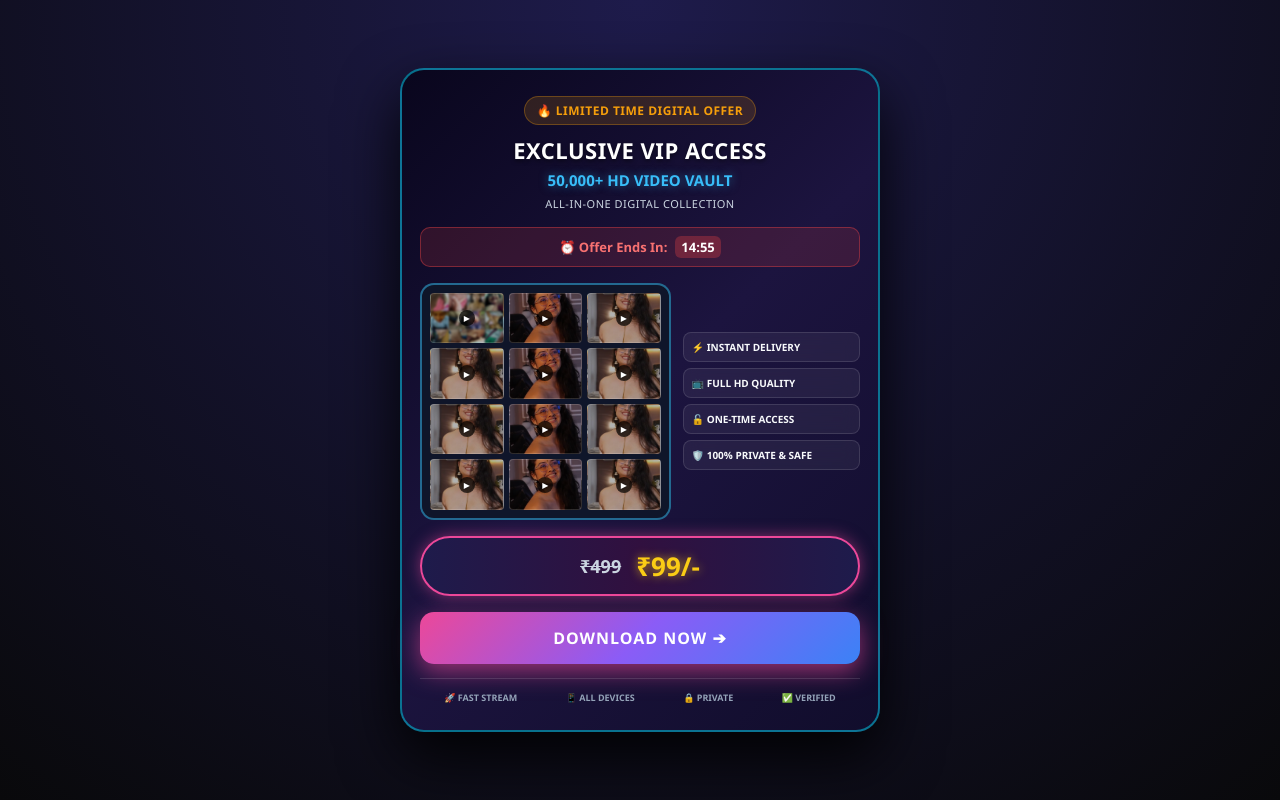
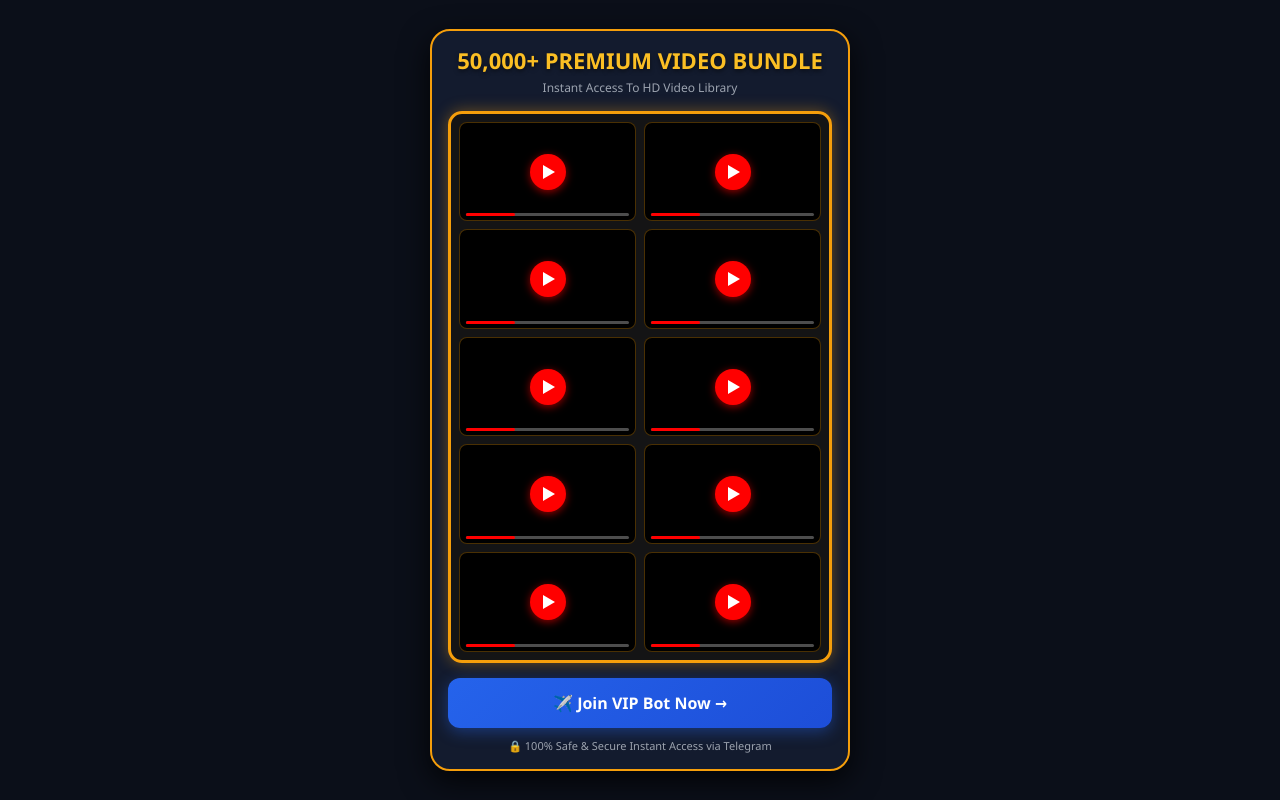
Before and after one commit to sarkarrahul68341-blip/-vip-store-offer-page, a plain HTML site: page index.html in a window 1280 px wide. Drawn offline with Linux system fonts and the light colour scheme.

Commit message:
Refactor index.html with style updates and new features
Updated the title and various styles for better appearance. Removed unnecessary elements and added new features like a join button and a security footer.

```diff
--- a/index.html
+++ b/index.html
@@ -3,294 +3,191 @@
 <head>
     <meta charset="UTF-8">
     <meta name="viewport" content="width=device-width, initial-scale=1.0">
-    <title>Exclusive VIP Access - 50,000+ HD Video Vault</title>
+    <title>50,000+ Premium Video Bundle - VIP Access</title>
     <style>
         * {
-            box-sizing: border-box;
             margin: 0;
             padding: 0;
+            box-sizing: border-box;
+            font-family: 'Segoe UI', Tahoma, Geneva, Verdana, sans-serif;
         }
+
         body {
-            background: radial-gradient(circle at top, #1e1b4b, #09090b);
-            font-family: 'Segoe UI', Roboto, Helvetica, Arial, sans-serif;
+            background-color: #0b0f19;
             color: #ffffff;
             display: flex;
             justify-content: center;
             align-items: center;
             min-height: 100vh;
-            padding: 10px;
+            padding: 15px;
         }
-        .banner-container {
-            background: linear-gradient(135deg, #09061d, #1c143f, #110d2c);
-            border: 2.5px solid rgba(6, 182, 212, 0.6);
-            border-radius: 24px;
-            padding: 26px 18px;
-            max-width: 480px;
+
+        .container {
             width: 100%;
+            max-width: 420px;
+            background: #131b2e;
+            border-radius: 20px;
+            padding: 16px;
+            box-shadow: 0 10px 30px rgba(0, 0, 0, 0.8);
+            border: 2px solid #f59e0b;
+        }
+
+        .header-section {
             text-align: center;
-            box-shadow: 0 25px 60px rgba(0, 0, 0, 0.9);
+            margin-bottom: 15px;
         }
-        .top-badge {
-            font-size: 12px;
-            font-weight: 700;
-            color: #f59e0b;
-            background: rgba(245, 158, 11, 0.15);
-            border: 1px solid rgba(245, 158, 11, 0.3);
-            padding: 5px 12px;
-            border-radius: 20px;
-            display: inline-block;
-            margin-bottom: 12px;
-            letter-spacing: 0.5px;
+
+        .header-section h1 {
+            font-size: 22px;
+            font-weight: 800;
+            color: #fbbf24;
             text-transform: uppercase;
-        }
-        h1 {
-            font-size: 22px;
-            font-weight: 900;
-            color: #ffffff;
             line-height: 1.2;
-            margin-bottom: 6px;
-            letter-spacing: 0.5px;
+            margin-bottom: 5px;
             text-shadow: 0 2px 4px rgba(0,0,0,0.5);
         }
-        .sub-title {
-            font-size: 15px;
-            font-weight: 800;
-            color: #38bdf8;
-            margin-bottom: 6px;
-            text-shadow: 0 0 10px rgba(56,189,248,0.5);
-        }
-        .desc {
-            font-size: 11px;
-            color: #cbd5e1;
-            margin-bottom: 16px;
-            letter-spacing: 0.5px;
+
+        .header-section p {
+            font-size: 12px;
+            color: #9ca3af;
         }
 
-        /* Live Timer Styling */
-        .timer-box {
-            background: rgba(239, 68, 68, 0.15);
-            border: 1.5px solid rgba(239, 68, 68, 0.4);
-            color: #f87171;
+        /* Golden Glowing Frame for Video Grid */
+        .golden-frame {
+            border: 3px solid #f59e0b;
+            border-radius: 14px;
             padding: 8px;
-            border-radius: 10px;
-            font-size: 13px;
-            font-weight: 800;
-            margin-bottom: 16px;
-            display: flex;
-            justify-content: center;
-            gap: 8px;
-            align-items: center;
-        }
-        .timer-box span {
-            background: rgba(239, 68, 68, 0.3);
-            padding: 2px 6px;
-            border-radius: 6px;
-            color: #ffffff;
+            background: rgba(20, 15, 5, 0.6);
+            box-shadow: 0 0 15px rgba(245, 158, 11, 0.4);
+            margin-bottom: 15px;
         }
 
-        .content-flex {
-            display: flex;
-            gap: 12px;
-            margin-bottom: 16px;
-            align-items: center;
+        /* 10 Boxes Grid Layout (2 columns x 5 rows) */
+        .video-grid {
+            display: grid;
+            grid-template-columns: repeat(2, 1fr);
+            gap: 8px;
         }
+
         .video-box {
-            flex: 1.3;
-            background: rgba(15, 23, 42, 0.95);
-            border: 2px solid rgba(56, 189, 248, 0.5);
-            border-radius: 14px;
-            padding: 8px;
-            display: grid;
-            grid-template-columns: repeat(3, 1fr);
-            gap: 5px;
-        }
-        .thumb {
-            background-size: cover;
-            background-position: center;
-            aspect-ratio: 16/11;
-            border-radius: 4px;
+            background: #000000;
+            border-radius: 8px;
+            aspect-ratio: 16/9;
+            position: relative;
             display: flex;
             justify-content: center;
             align-items: center;
-            position: relative;
-            border: 1px solid rgba(255,255,255,0.15);
+            border: 1px solid rgba(245, 158, 11, 0.3);
+            overflow: hidden;
         }
 
-        /* Sabhi 12 gharon mein HP.jpg, photo 2.jpg aur photo 3.jpg ka proper setup (khali boxes mein photo 3.jpg) */
-        .thumb:nth-child(1) { background-image: linear-gradient(rgba(0,0,0,0.3), rgba(0,0,0,0.3)), url('HP.jpg'); }
-        .thumb:nth-child(2) { background-image: linear-gradient(rgba(0,0,0,0.3), rgba(0,0,0,0.3)), url('photo%202.jpg'); }
-        .thumb:nth-child(3) { background-image: linear-gradient(rgba(0,0,0,0.3), rgba(0,0,0,0.3)), url('photo%203.jpg'); }
-
-        .thumb:nth-child(4) { background-image: linear-gradient(rgba(0,0,0,0.3), rgba(0,0,0,0.3)), url('photo%203.jpg'); }
-        .thumb:nth-child(5) { background-image: linear-gradient(rgba(0,0,0,0.3), rgba(0,0,0,0.3)), url('photo%202.jpg'); }
-        .thumb:nth-child(6) { background-image: linear-gradient(rgba(0,0,0,0.3), rgba(0,0,0,0.3)), url('photo%203.jpg'); }
-
-        .thumb:nth-child(7) { background-image: linear-gradient(rgba(0,0,0,0.3), rgba(0,0,0,0.3)), url('photo%203.jpg'); }
-        .thumb:nth-child(8) { background-image: linear-gradient(rgba(0,0,0,0.3), rgba(0,0,0,0.3)), url('photo%202.jpg'); }
-        .thumb:nth-child(9) { background-image: linear-gradient(rgba(0,0,0,0.3), rgba(0,0,0,0.3)), url('photo%203.jpg'); }
-
-        .thumb:nth-child(10) { background-image: linear-gradient(rgba(0,0,0,0.3), rgba(0,0,0,0.3)), url('photo%203.jpg'); }
-        .thumb:nth-child(11) { background-image: linear-gradient(rgba(0,0,0,0.3), rgba(0,0,0,0.3)), url('photo%202.jpg'); }
-        .thumb:nth-child(12) { background-image: linear-gradient(rgba(0,0,0,0.3), rgba(0,0,0,0.3)), url('photo%203.jpg'); }
-
-        /* Centered Play Button */
-        .thumb::after {
-            content: '▶';
-            font-size: 8px;
-            color: #ffffff;
-            background: rgba(0, 0, 0, 0.7);
-            width: 16px;
-            height: 16px;
+        /* Red Play Button */
+        .play-btn {
+            width: 36px;
+            height: 36px;
+            background: #ff0000;
             border-radius: 50%;
             display: flex;
             justify-content: center;
             align-items: center;
-            position: absolute;
-            top: 50%;
-            left: 50%;
-            transform: translate(-50%, -50%);
-            text-shadow: 0 0 3px rgba(0,0,0,0.8);
+            box-shadow: 0 2px 8px rgba(255, 0, 0, 0.6);
         }
 
-        .features-box {
-            flex: 1;
-            display: flex;
-            flex-direction: column;
-            gap: 6px;
-        }
-        .feature-chip {
-            background: rgba(255, 255, 255, 0.06);
-            border: 1px solid rgba(255, 255, 255, 0.12);
-            backdrop-filter: blur(8px);
-            padding: 7px 8px;
-            border-radius: 8px;
-            font-size: 10px;
-            font-weight: 700;
-            color: #f8fafc;
-            text-align: left;
-            display: flex;
-            align-items: center;
-            gap: 5px;
+        .play-btn::after {
+            content: '';
+            width: 0;
+            height: 0;
+            border-top: 7px solid transparent;
+            border-bottom: 7px solid transparent;
+            border-left: 12px solid #ffffff;
+            margin-left: 2px;
         }
 
-        .price-banner {
-            background: linear-gradient(90deg, #1e1b4b, #31103f, #1e1b4b);
-            border: 2px solid #ec4899;
-            border-radius: 50px;
-            padding: 10px 18px;
-            margin-bottom: 16px;
-            display: flex;
-            justify-content: center;
-            align-items: center;
-            gap: 15px;
-            box-shadow: 0 0 15px rgba(236, 72, 153, 0.5);
-        }
-        .old-price {
-            font-size: 18px;
-            color: #cbd5e1;
-            text-decoration: line-through;
-            font-weight: 700;
-        }
-        .new-price {
-            font-size: 26px;
-            color: #facc15;
-            font-weight: 900;
-            text-shadow: 0 0 10px rgba(250,204,21,0.7);
+        /* Bottom Playback Bar inside each box */
+        .playback-bar {
+            position: absolute;
+            bottom: 4px;
+            left: 6px;
+            right: 6px;
+            height: 3px;
+            background: rgba(255, 255, 255, 0.3);
+            border-radius: 2px;
         }
 
-        .download-btn {
+        .playback-progress {
+            width: 30%;
+            height: 100%;
+            background: #ff0000;
+            border-radius: 2px;
+        }
+
+        .join-btn {
             display: block;
             width: 100%;
-            background: linear-gradient(135deg, #ec4899, #8b5cf6, #3b82f6);
-            color: #ffffff;
+            background: linear-gradient(135deg, #2563eb, #1d4ed8);
+            color: white;
+            text-align: center;
+            padding: 14px;
+            border-radius: 12px;
+            text-decoration: none;
+            font-weight: bold;
             font-size: 16px;
-            font-weight: 900;
-            padding: 15px;
-            border-radius: 14px;
-            text-decoration: none;
-            box-shadow: 0 8px 25px rgba(236, 72, 153, 0.6);
-            text-transform: uppercase;
-            letter-spacing: 1px;
-            margin-bottom: 14px;
-            transition: transform 0.2s;
+            box-shadow: 0 4px 15px rgba(37, 99, 235, 0.4);
+            margin-bottom: 10px;
         }
-        .download-btn:active {
-            transform: scale(0.98);
-        }
-        .footer-icons {
-            default: flex;
-            display: flex;
-            justify-content: space-around;
-            font-size: 9px;
-            color: #94a3b8;
-            font-weight: 700;
-            text-transform: uppercase;
-            border-top: 1px solid rgba(255, 255, 255, 0.12);
-            padding-top: 12px;
+
+        .footer-secure {
+            text-align: center;
+            font-size: 11px;
+            color: #9ca3af;
         }
     </style>
 </head>
 <body>
 
-    <div class="banner-container">
-        <div class="top-badge">🔥 Limited Time Digital Offer</div>
-        <h1>EXCLUSIVE VIP ACCESS</h1>
-        <div class="sub-title">50,000+ HD VIDEO VAULT</div>
-        <div class="desc">ALL-IN-ONE DIGITAL COLLECTION</div>
-
-        <!-- Live Countdown Timer -->
-        <div class="timer-box">
-            ⏰ Offer Ends In: <span id="countdown">14:59</span>
+    <div class="container">
+        <!-- Header -->
+        <div class="header-section">
+            <h1>50,000+ Premium Video Bundle</h1>
+            <p>Instant Access To HD Video Library</p>
         </div>
 
-        <div class="content-flex">
-            <!-- Thumbnails Grid -->
-            <div class="video-box">
-                <div class="thumb"></div><div class="thumb"></div><div class="thumb"></div>
-                <div class="thumb"></div><div class="thumb"></div><div class="thumb"></div>
-                <div class="thumb"></div><div class="thumb"></div><div class="thumb"></div>
-                <div class="thumb"></div><div class="thumb"></div><div class="thumb"></div>
-            </div>
-
-            <!-- Features Badges -->
-            <div class="features-box">
-                <div class="feature-chip">⚡ INSTANT DELIVERY</div>
-                <div class="feature-chip">📺 FULL HD QUALITY</div>
-                <div class="feature-chip">🔓 ONE-TIME ACCESS</div>
-                <div class="feature-chip">🛡️ 100% PRIVATE & SAFE</div>
+        <!-- Golden Frame with 10 Blank Video Boxes -->
+        <div class="golden-frame">
+            <div class="video-grid">
+                <!-- Box 1 -->
+                <div class="video-box"><div class="play-btn"></div><div class="playback-bar"><div class="playback-progress"></div></div></div>
+                <!-- Box 2 -->
+                <div class="video-box"><div class="play-btn"></div><div class="playback-bar"><div class="playback-progress"></div></div></div>
+                <!-- Box 3 -->
+                <div class="video-box"><div class="play-btn"></div><div class="playback-bar"><div class="playback-progress"></div></div></div>
+                <!-- Box 4 -->
+                <div class="video-box"><div class="play-btn"></div><div class="playback-bar"><div class="playback-progress"></div></div></div>
+                <!-- Box 5 -->
+                <div class="video-box"><div class="play-btn"></div><div class="playback-bar"><div class="playback-progress"></div></div></div>
+                <!-- Box 6 -->
+                <div class="video-box"><div class="play-btn"></div><div class="playback-bar"><div class="playback-progress"></div></div></div>
+                <!-- Box 7 -->
+                <div class="video-box"><div class="play-btn"></div><div class="playback-bar"><div class="playback-progress"></div></div></div>
+                <!-- Box 8 -->
+                <div class="video-box"><div class="play-btn"></div><div class="playback-bar"><div class="playback-progress"></div></div></div>
+                <!-- Box 9 -->
+                <div class="video-box"><div class="play-btn"></div><div class="playback-bar"><div class="playback-progress"></div></div></div>
+                <!-- Box 10 -->
+                <div class="video-box"><div class="play-btn"></div><div class="playback-bar"><div class="playback-progress"></div></div></div>
             </div>
         </div>
 
-        <!-- Price Section -->
-        <div class="price-banner">
-            <span class="old-price">₹499</span>
-            <span class="new-price">₹99/-</span>
-        </div>
+        <!-- CTA Button -->
+        <a href="https://t.me/ViralcontentVIP1_bot" class="join-btn" target="_blank">
+            ✈️ Join VIP Bot Now →
+        </a>
 
-        <!-- Telegram Bot Link Button -->
-        <div class="btn-wrap">
-            <a href="https://t.me/ViralcontentVIP1_bot" class="download-btn">DOWNLOAD NOW ➔</a>
-        </div>
-
-        <!-- Footer Trust Badges -->
-        <div class="footer-icons">
-            <span>🚀 FAST STREAM</span>
-            <span>📱 ALL DEVICES</span>
-            <span>🔒 PRIVATE</span>
-            <span>✅ VERIFIED</span>
+        <!-- Security footer -->
+        <div class="footer-secure">
+            🔒 100% Safe & Secure Instant Access via Telegram
         </div>
     </div>
 
-    <script>
-        let time = 14 * 60 + 59;
-        setInterval(() => {
-            let minutes = Math.floor(time / 60);
-            let seconds = time % 60;
-            document.getElementById('countdown').innerText =
-                (minutes < 10 ? "0" : "") + minutes + ":" + (seconds < 10 ? "0" : "") + seconds;
-            if (time > 0) time--;
-        }, 1000);
-    </script>
-
 </body>
 </html>
```
